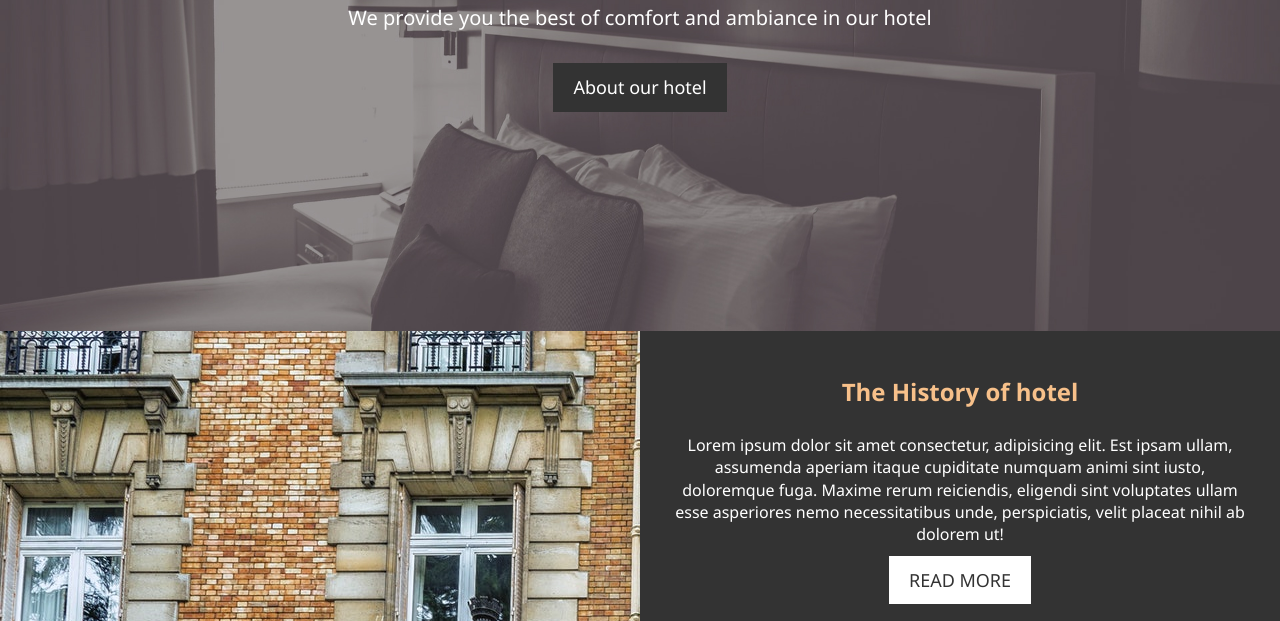
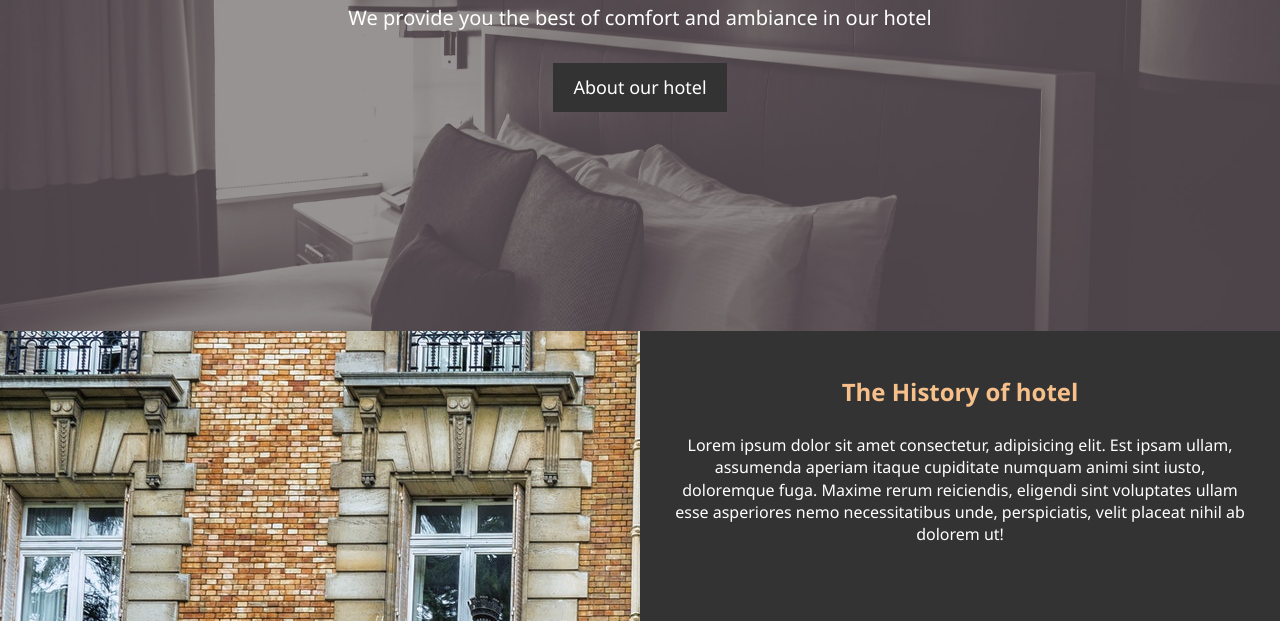
Before and after one commit to KHANSIRAJ/hotel-site, a plain HTML site: page index.html in a window 1280 px wide. Shown: the part 331-952 px from the top of the page. Drawn offline with Linux system fonts and the light colour scheme.

Commit message:
Update index.html

```diff
--- a/index.html
+++ b/index.html
@@ -38,7 +38,7 @@
   <div class="info-content">
     <h2 span class="text-primary">The History</span> of hotel</h2>
     <p>Lorem ipsum dolor sit amet consectetur, adipisicing elit. Est ipsam ullam, assumenda aperiam itaque cupiditate numquam animi sint iusto, doloremque fuga. Maxime rerum reiciendis, eligendi sint voluptates ullam esse asperiores nemo necessitatibus unde, perspiciatis, velit placeat nihil ab dolorem ut!</p>
-  <a href="/html/about.html" class="btn btn-light">READ MORE</a>
+
   </div>
 </section>
 
```
